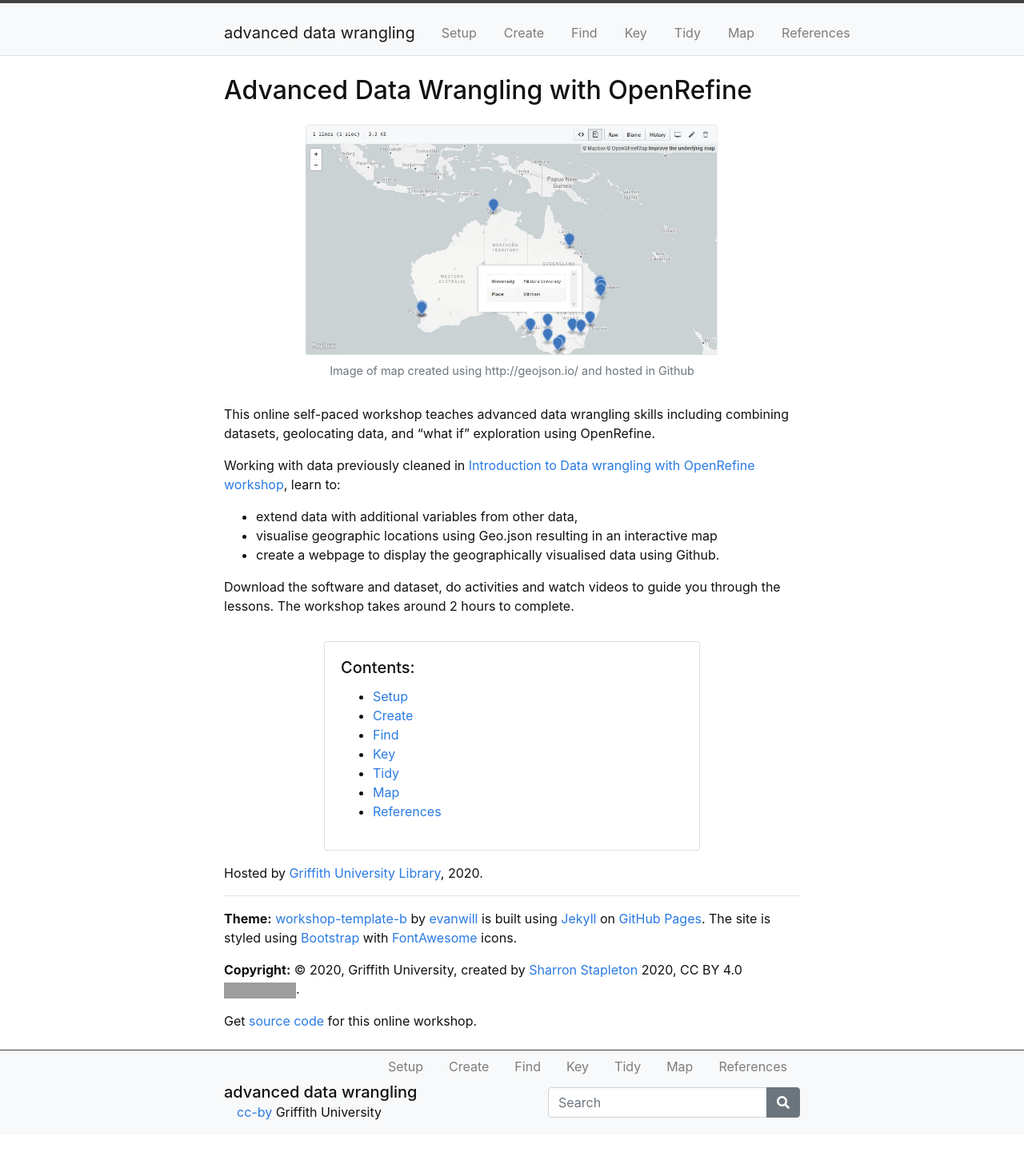
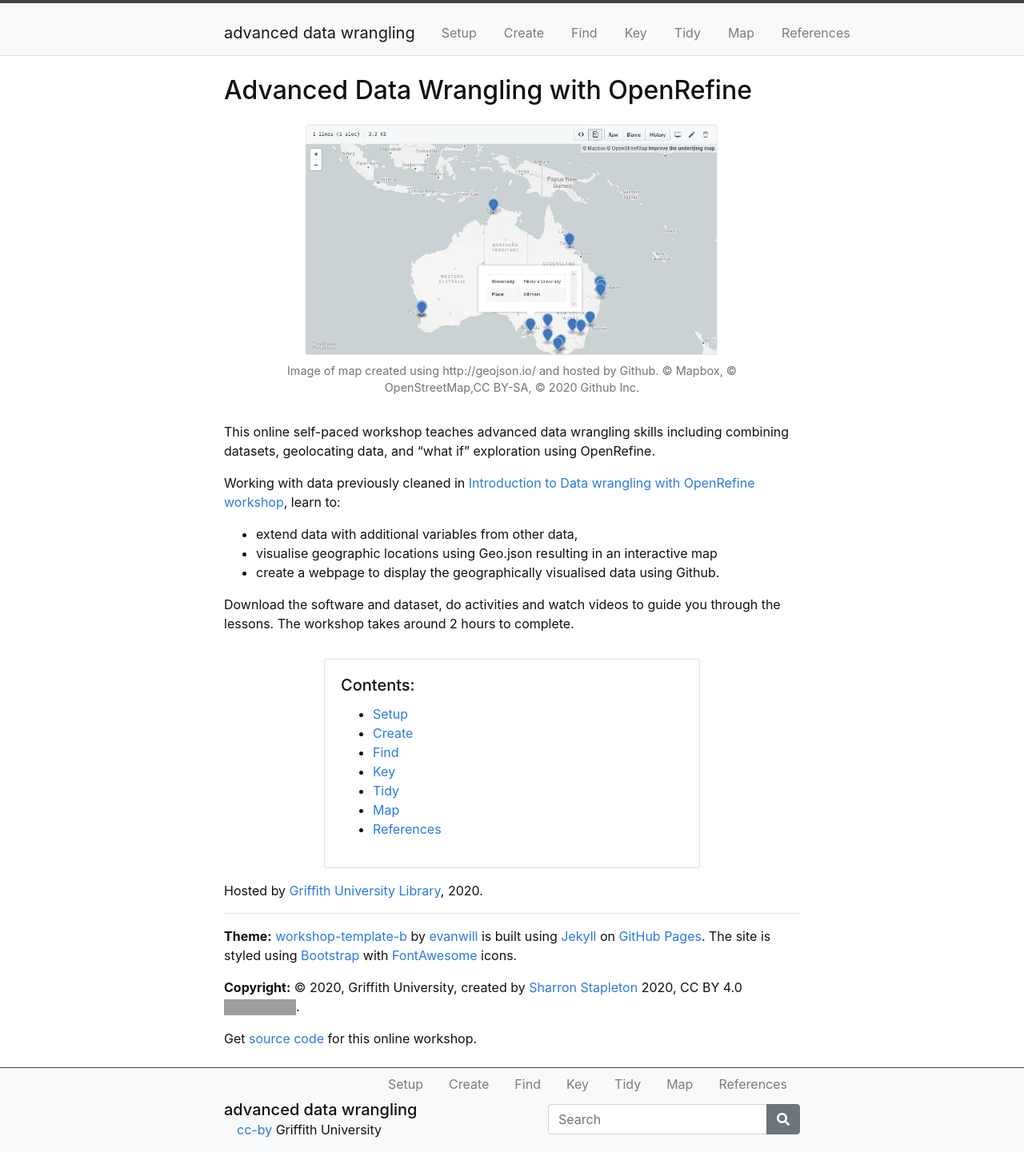
Before and after one commit to GULibrarySandbox/advanced-data-wrangle-old, a Jekyll site: the page built from index.md, in a window 1280 px wide. Shown: the whole page at 80% size. Built offline with Jekyll 4.4.1, drawn with Linux system fonts in a browser that asks for light colours; before the commit the page ends 1419 px from its top, so only the background shows below that; grey boxes are pictures that could not be loaded.

Commit message:
Update index.md

```diff
--- a/index.md
+++ b/index.md
@@ -5,7 +5,7 @@ layout: default
 
 ## Advanced Data Wrangling with OpenRefine
 
-{% include figure.html img="MapAus.JPG" alt="intro image here" caption="Image of map created using http://geojson.io/ and hosted in Github" width="75%" %}
+{% include figure.html img="MapAus.JPG" alt="intro image here" caption="Image of map created using http://geojson.io/ and hosted by Github. © Mapbox, © OpenStreetMap,CC BY-SA, © 2020 Github Inc." width="75%" %}
 
 This online self-paced workshop teaches advanced data wrangling skills including combining datasets, geolocating data, and “what if” exploration using OpenRefine.
 
```
